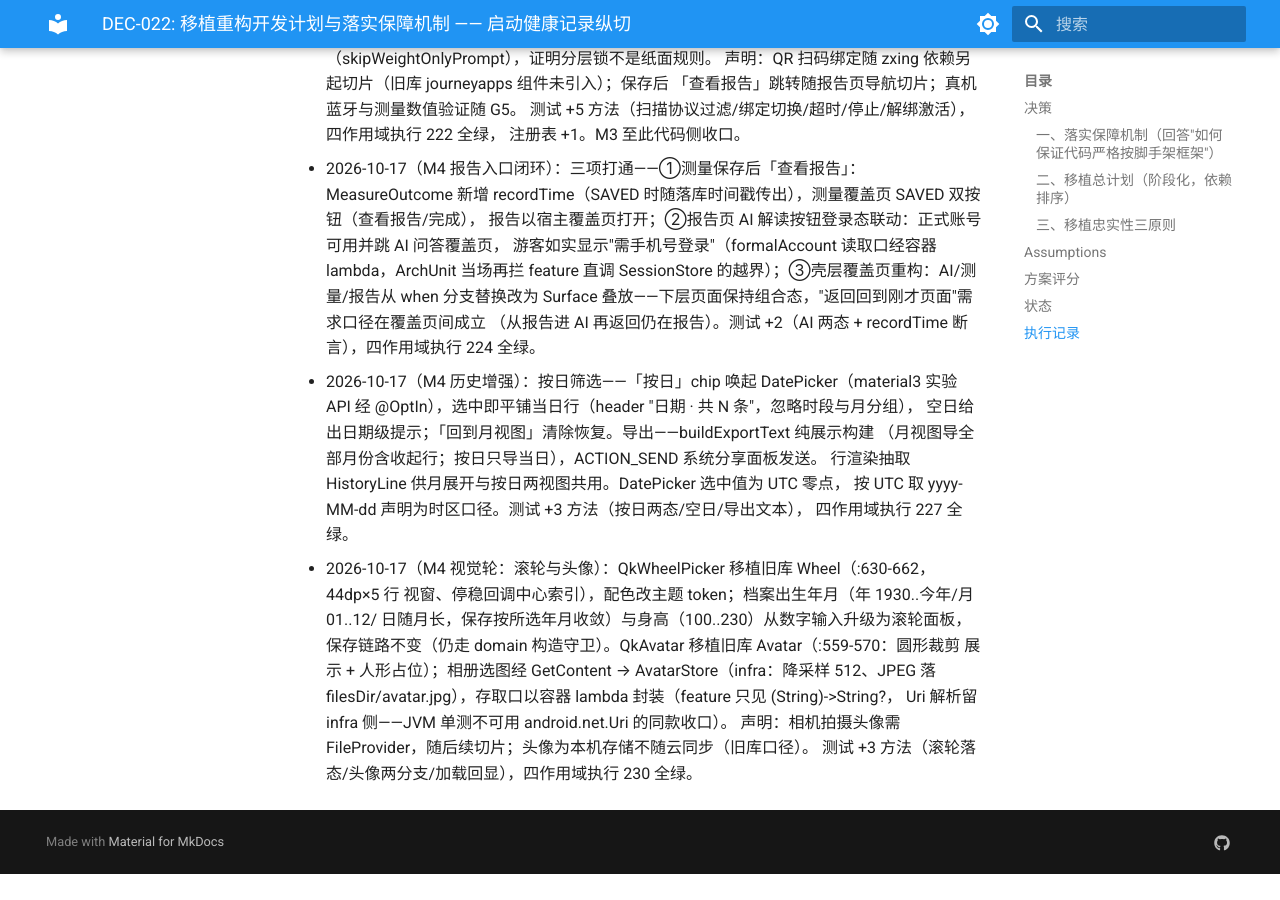
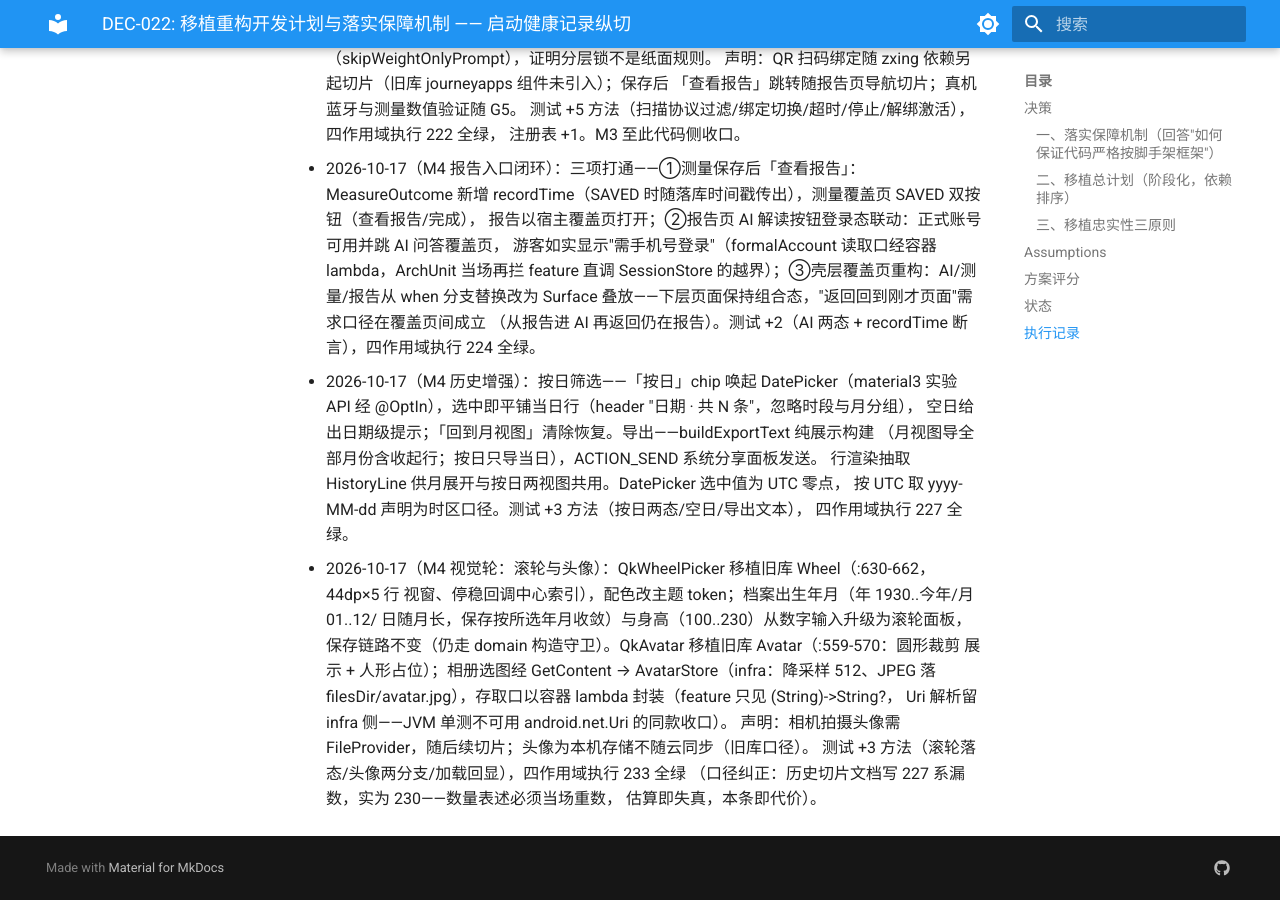
Before and after one commit to zerophix/lightweigh, an MkDocs documentation site: the page built from docs/ai/decisions/DEC-022.md, in a window 1280 px wide and 900 px high, scrolled down 6125 px. Built offline with MkDocs 1.6.1 and Material for MkDocs 9.7.7, drawn with Linux system fonts in a browser that asks for light colours; before the commit the page ends 6999 px from its top, so only the background shows below that.

```diff
--- a/docs/ai/decisions/DEC-022.md
+++ b/docs/ai/decisions/DEC-022.md
@@ -238,4 +238,6 @@ task_groups:
   filesDir/avatar.jpg），存取口以容器 lambda 封装（feature 只见 (String)->String?，
   Uri 解析留 infra 侧——JVM 单测不可用 android.net.Uri 的同款收口）。
   声明：相机拍摄头像需 FileProvider，随后续切片；头像为本机存储不随云同步（旧库口径）。
-  测试 +3 方法（滚轮落态/头像两分支/加载回显），四作用域执行 230 全绿。
+  测试 +3 方法（滚轮落态/头像两分支/加载回显），四作用域执行 233 全绿
+  （口径纠正：历史切片文档写 227 系漏数，实为 230——数量表述必须当场重数，
+  估算即失真，本条即代价）。
--- a/mkdocs.yml
+++ b/mkdocs.yml
@@ -260,6 +260,7 @@ plugins:
 
 
 
+
 nav:
   - 首页: index.md
 
```
Also changed, not shown: docs/ai/lifecycle/04_DevNotes.md (+1 -1 lines).
